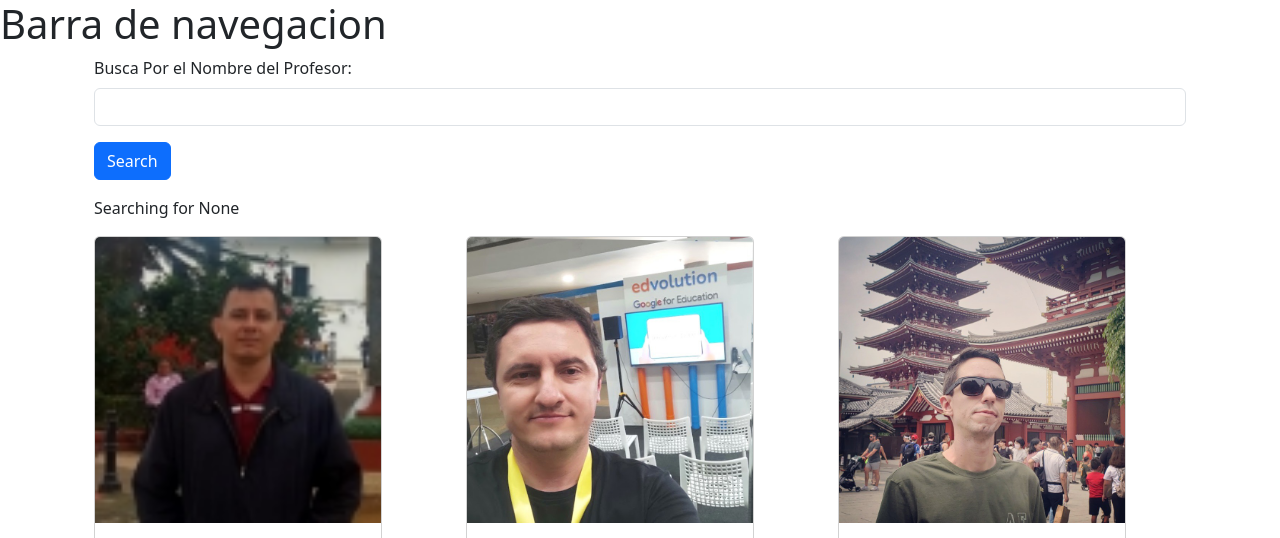
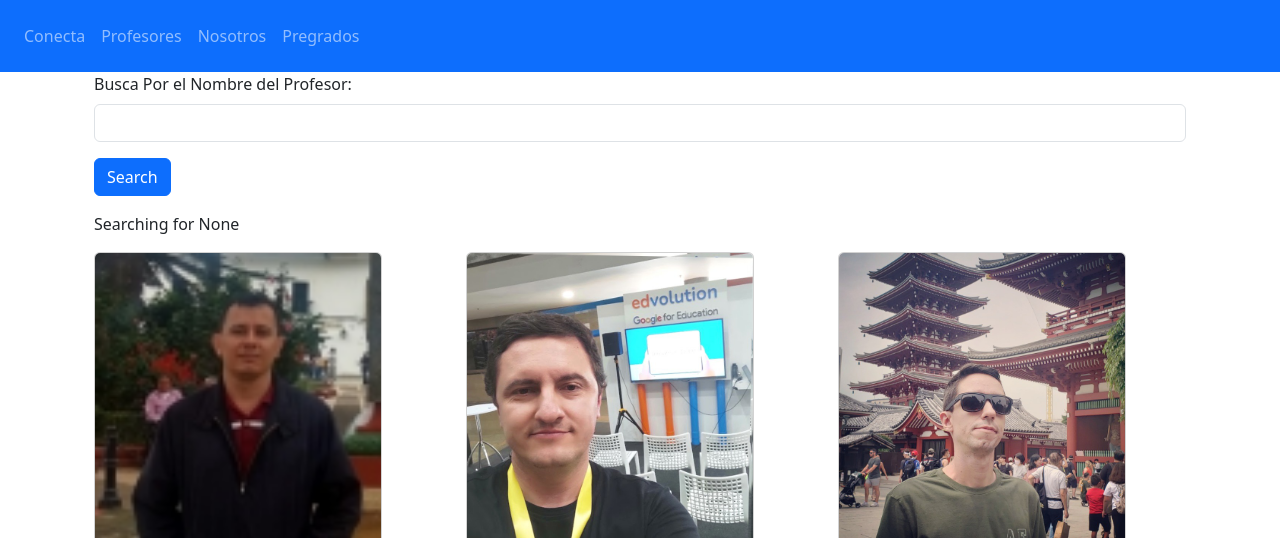
Before and after one commit to Conecta-EAFIT/Conecta_EAFIT, a Django app: page / in a window 1280 px wide. Shown: the top 538 px of the page. Run offline with Django 4.2, Linux system fonts and the light colour scheme; data comes from the database, SQL or seed files in the repository.

Commit message:
Borrador navbar

```diff
--- a/conecta_django/templates/base.html
+++ b/conecta_django/templates/base.html
@@ -3,7 +3,22 @@
     <script src="https://cdn.jsdelivr.net/npm/bootstrap@5.3.3/dist/js/bootstrap.bundle.min.js" integrity="sha384-YvpcrYf0tY3lHB60NNkmXc5s9fDVZLESaAA55NDzOxhy9GkcIdslK1eN7N6jIeHz" crossorigin="anonymous"></script>
 </head>
 
-<h1>Barra de navegacion</h1>
+<nav class="navbar p-3 navbar-expand-sm bg-primary navbar-dark">
+    <ul class="navbar-nav">
+        <li class="nav-item">
+            <a class="nav-link" href="#">Conecta</a>
+        </li>
+        <li class="nav-item">
+            <a class="nav-link" href="#">Profesores</a>
+        </li>
+        <li class="nav-item">
+            <a class="nav-link" href="#">Nosotros</a>
+        </li>
+        <li class="nav-item">
+            <a class="nav-link" href="#">Pregrados</a>
+        </li>
+    </ul>
+</nav>
 
 <div class="container">
     {% block content %}
```
